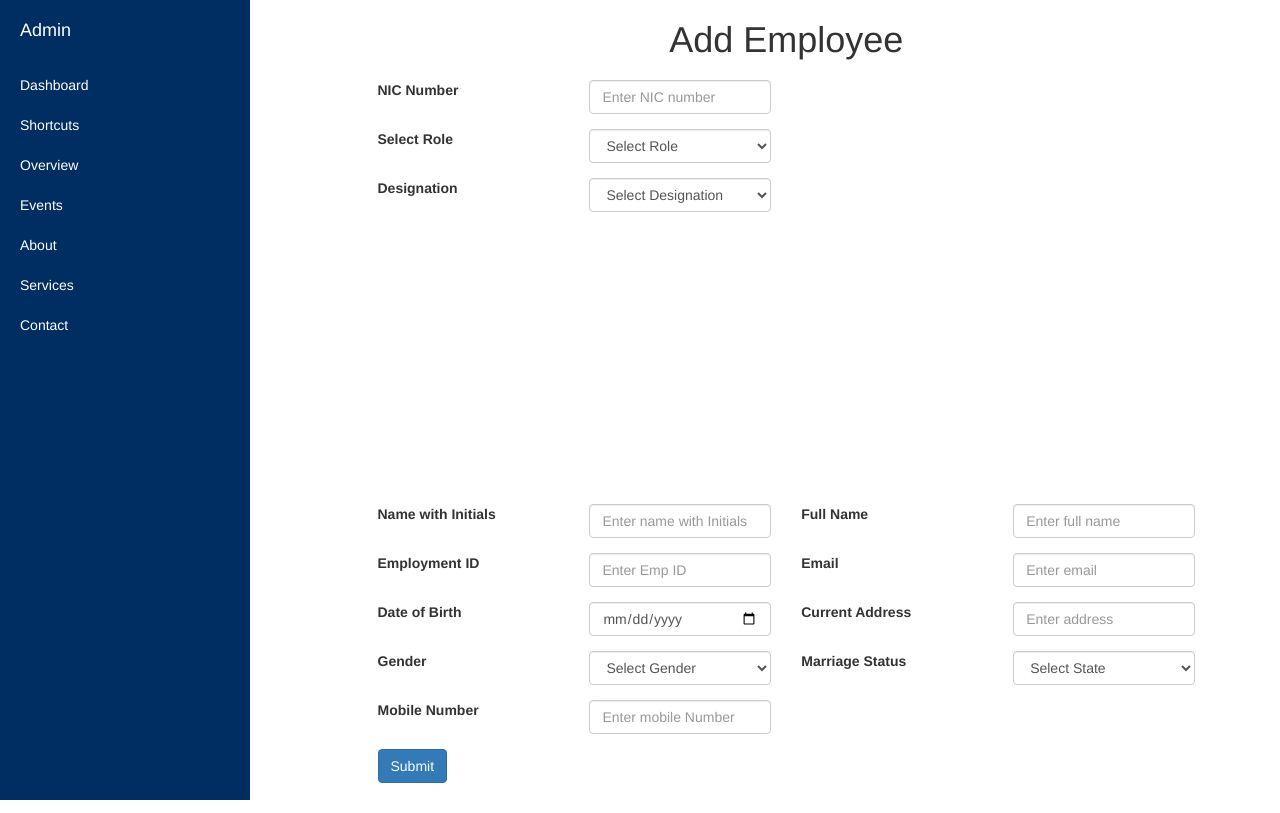
After one commit to dineth454/MOE, a PHP site: page /interfaces/form.php in a window 1280 px wide. The commit adds this page. Run offline with PHP 8.4, Linux system fonts and the light colour scheme.

Commit message:
add new file form

```diff
--- a/addEmployee.php
+++ b/addEmployee.php
@@ -112,10 +112,12 @@
 			</select>
 		</div>
 		<div id = "zonalOfficeHidden">
-			Zonal Office : <select  id="abc" > </select>
+			Zonal Office : <select  id="abc" onchange="loadSchool(this.value)">
+
+			</select>
 		</div>
 		<div id = "schoolHidden">
-			School : <select id="abcd" ></select>
+			School : <select id="abcd"  ></select>
 		</div>
 		<div id = "subjectHidden">
 			Appoinment Subject : <select>
--- a/assets/js/addEmployee.js
+++ b/assets/js/addEmployee.js
@@ -69,6 +69,8 @@
 		}
 
 		function loadSchool(str){
+			//alert('dfdgw');
+			alert(str);
 			if (str=="") {
 				document.getElementById("abcd").innerHTML="";
 				return;
@@ -81,7 +83,7 @@
 			  }
 			  xmlhttp.onreadystatechange=function() {
 				if (xmlhttp.readyState==4 && xmlhttp.status==200) {
-				  document.getElementById("abcd").innerHTML=xmlhttp.responseText;
+				  document.getElementById("abcd").innerHTML = xmlhttp.responseText;
 				}
 			  }
 			  xmlhttp.open("GET","loadSchools.php?q="+str,true);
--- /dev/null
+++ b/interfaces/form.php
@@ -0,0 +1,342 @@
+<!DOCTYPE html>
+<html lang="en">
+
+<head>
+
+    <meta charset="utf-8">
+    <meta http-equiv="X-UA-Compatible" content="IE=edge">
+    <meta name="viewport" content="width=device-width, initial-scale=1">
+    <meta name="description" content="">
+    <meta name="author" content="">
+
+    <title>Home</title>
+
+    <!-- Bootstrap Core CSS -->
+    <link href="../assets/css/bootstrap.min.css" rel="stylesheet">
+
+    <!-- Custom CSS -->
+    <link href="../assets/css/simple-sidebar.css" rel="stylesheet">
+    <link href="../assets/css/smallbox.css" rel="stylesheet">
+
+    <!-- HTML5 Shim and Respond.js IE8 support of HTML5 elements and media queries -->
+    <!-- WARNING: Respond.js doesn't work if you view the page via file:// -->
+    <!--[if lt IE 9]>
+        <script src="https://oss.maxcdn.com/libs/html5shiv/3.7.0/html5shiv.js"></script>
+        <script src="https://oss.maxcdn.com/libs/respond.js/1.4.2/respond.min.js"></script>
+    <![endif]-->
+
+</head>
+
+<body>
+<div class="container">
+  <div class="row">
+    <div class="col-lg-3">
+
+        <div id="sidebar-wrapper">
+            <ul class="sidebar-nav">
+                <li class="sidebar-brand">
+                    <a href="#">
+                        Admin
+                    </a>
+                </li>
+                <li>
+                    <a href="#">Dashboard</a>
+                </li>
+                <li>
+                    <a href="#">Shortcuts</a>
+                </li>
+                <li>
+                    <a href="#">Overview</a>
+                </li>
+                <li>
+                    <a href="#">Events</a>
+                </li>
+                <li>
+                    <a href="#">About</a>
+                </li>
+                <li>
+                    <a href="#">Services</a>
+                </li>
+                <li>
+                    <a href="#">Contact</a>
+                </li>
+            </ul>
+        </div>
+    </div>
+
+
+
+    <div class="col-lg-9">
+
+
+        <?php
+
+            require("../classes/Employee.php");
+            $employee = new Employee();
+
+            if (isset($_POST['submit'])) {
+                $nic = "";
+                $nic = $_POST['nic'];
+                echo $nic;
+
+            }
+
+        ?>
+
+        <div align="center" style="padding-bottom:10px;">
+            <h1>Add Employee</h1>
+        </div>
+
+            <form action="<?php echo htmlspecialchars($_SERVER["PHP_SELF"]); ?>" method = "post" onsubmit ="validationForm();">
+
+                <div class="row">
+                    <div class="form-group col-lg-12 col-md-12 col-sm-12">
+
+                        <div class="row">
+                            <div class="form-group col-lg-12 col-md-12 col-sm-12">
+
+                                <!-- NIC number-->
+                                <label for="firstName" class="control-label col-xs-6 col-sm-3 col-md-3 col-lg-3 required" style="display: inline-block; text-align: left;"> NIC Number </label>
+                                    <div class="col-xs-6 col-sm-3 col-md-3 col-lg-3">
+                                        <input type="text" class="form-control" id="nic" name="nic" placeholder="Enter NIC number"/>
+                                        <!--<label id="errorFirstName" style="font-size:10px"> </label>-->
+                                    </div>
+
+                            </div>
+                        </div>
+                        <div class="row">
+                            <div class="form-group col-lg-12 col-md-12 col-sm-12">
+                                <!-- Select role-->
+                                <label for="selec_trole" class="control-label col-xs-6 col-sm-3 col-md-3 col-lg-3 required" style="display: inline-block; text-align: left;"> Select Role </label>
+                                    <div class="col-xs-6 col-sm-3 col-md-3 col-lg-3">
+                                        <select class="form-control" id="select_role" name="select_role">
+                                            <option value="">Select Role</option>
+											<option value="1">sysAdmin</option>
+											<option value="2">role2</option>
+											<option value="3">role3</option>
+											<option value="4">role5</option>
+											<option value="5">role6</option>
+
+												<?php
+
+                                               /*     $roleTypeResult = $employee->loadRoles();
+                                                    if(mysqli_num_rows($roleTypeResult) > 0 ){
+                                                        while($row = mysqli_fetch_assoc($roleTypeResult)){
+
+                                                            echo $row['roleType'];
+                                                            echo '<br>';
+                                                            echo '<option value="'.$row['roleTypeID'].'" >'.$row['roleType'].'</option>';
+                                                        }
+
+                                                    }
+												*/
+                                                ?>
+
+                                        </select>
+                                        <!--<label id="errorMain" style="font-size:10px;"></label>-->
+                                    </div>
+
+                            </div>
+                        </div>
+                        <div class="row">
+                            <div class="form-group col-lg-12 col-md-12 col-sm-12">
+                                <!-- Designation-->
+                                <label for="designation" class="control-label col-xs-6 col-sm-3 col-md-3 col-lg-3 required" style="display: inline-block; text-align: left;"> Designation </label>
+                                <div class="col-xs-6 col-sm-3 col-md-3 col-lg-3">
+                                    <select class="form-control" id="designation" name = "designation" onchange="selectionForm(this.value)">
+                                        <option value="none">Select Designation</option>
+										<option value="1">ministryOfficer</option>
+										<option value="2">provincial Officer</option>
+										<option value="3">zonal Officer</option>
+										<option value="4">principal</option>
+										<option value="5">teacher</option>
+
+                                            <?php
+                                             /*   //$sqlQuery = "select * from designation";
+
+                                                //$designationResult = $mysqli->query($sqlQuery);
+
+                                                $designationTypeResult = $employee->loadDesignation();
+
+                                                if(mysqli_num_rows($designationTypeResult) > 0 ){
+                                                    while($row = mysqli_fetch_assoc($designationTypeResult)){
+                                                        echo '<br>';
+                                                        echo '<option value="'.$row['designationTypeID'].'" >'.$row['designation'].'</option>';
+                                                        }
+
+                                                }
+												*/
+                                            ?>
+
+
+                                    </select>
+                                            <!--<label id="errorMain" style="font-size:10px;"></label>-->
+                                </div>
+
+                                <!-- Packaging level-->
+
+                                    <div class="form-group col-xs-6 col-sm-3 col-md-3 col-lg-3">
+                                         <!-- hidden forms -->
+
+                                        <div id="provinceHiddenForm" class="form-group">
+                                            <label>province Office : </label>
+                                            <select class="form-control">
+                                                <option value="none">Select ProvinceOffice</option>
+                                            </select>
+                                        </div>
+                                        <div id = "zonalOfficeHidden" class="form-group">
+                                            <label>Zonal Office :</label>
+                                            <select class="form-control">
+                                                <option value="none">Select Zonal Office</option>
+                                            </select>
+                                        </div>
+                                        <div id = "schoolHidden" class="form-group">
+                                            <label>School :</label>
+                                            <select class="form-control">
+                                                <option value="none">Select School</option>
+                                            </select>
+                                        </div>
+
+										<div id = "subjectHidden">
+											Appoinment Subject : <select class="form-control">
+											<option value="none">Select subject</option>
+											</select>
+										</div>
+                                        <!--end hidden forms -->
+                                        <label id="errorPkg" style="font-size: 10px"> </label>
+                                    </div>
+                            </div>
+                        </div>
+
+                        <!--___________________________________________________________-->
+
+                        <div class="row">
+                            <div class="form-group col-lg-12 col-md-12 col-sm-12">
+
+                                <!-- Name with initials-->
+                                <label for="ini_name" class="control-label col-xs-6 col-sm-3 col-md-3 col-lg-3 required" style="display: inline-block; text-align: left;"> Name with Initials </label>
+                                    <div class="col-xs-6 col-sm-3 col-md-3 col-lg-3">
+                                        <input type="text" class="form-control" id="name" name="name" placeholder="Enter name with Initials"/>
+                                        <!--<label id="errorFirstName" style="font-size:10px"> </label>-->
+                                    </div>
+
+                                <!-- Full Name-->
+                                <label for="fullName" class="control-label col-xs-6 col-sm-3 col-md-3 col-lg-3 required" style="display: inline-block; text-align: left;"> Full Name </label>
+                                    <div class="col-xs-6 col-sm-3 col-md-3 col-lg-3">
+                                        <input type="text" class="form-control" id="fname" name="fname" placeholder="Enter full name"/>
+                                        <!--<label id="errorLastName" style="font-size:10px"> </label>-->
+                                    </div>
+                            </div>
+                        </div>
+
+                        <div class="row">
+                            <div class="form-group col-lg-12 col-md-12 col-sm-12">
+
+                                <!-- Employment ID-->
+                                <label for="employ_ID" class="control-label col-xs-6 col-sm-3 col-md-3 col-lg-3 required" style="display: inline-block; text-align: left;"> Employment ID </label>
+                                    <div class="col-xs-6 col-sm-3 col-md-3 col-lg-3">
+                                        <input type="text" class="form-control" id="eId" name="eId" placeholder="Enter Emp ID"/>
+                                        <!--<label id="errorFirstName" style="font-size:10px"> </label>-->
+                                    </div>
+
+                                <!--Email-->
+                                <label for="email" class="control-label col-xs-6 col-sm-3 col-md-3 col-lg-3 required" style="display: inline-block; text-align: left;"> Email </label>
+                                    <div class="col-xs-6 col-sm-3 col-md-3 col-lg-3">
+                                        <input type="email" class="form-control" id="email" name="email" placeholder="Enter email" required/>
+                                        <!--<label id="errorLastName" style="font-size:10px"> </label>-->
+                                    </div>
+                            </div>
+                        </div>
+
+                        <div class="row">
+                            <div class="form-group col-lg-12 col-md-12 col-sm-12">
+
+                                <!-- Date of birth-->
+                                <label for="date_of_birth" class="control-label col-xs-6 col-sm-3 col-md-3 col-lg-3 required" style="display: inline-block; text-align: left;"> Date of Birth </label>
+                                    <div class="col-xs-6 col-sm-3 col-md-3 col-lg-3">
+                                        <input type="date" class="form-control" id="dob" name="dob" placeholder="Enter DOB"/>
+                                        <!--<label id="errorFirstName" style="font-size:10px"> </label>-->
+                                    </div>
+
+                                <!--Email-->
+                                <label for="address" class="control-label col-xs-6 col-sm-3 col-md-3 col-lg-3 required" style="display: inline-block; text-align: left;"> Current Address </label>
+                                    <div class="col-xs-6 col-sm-3 col-md-3 col-lg-3">
+                                        <input type="text" class="form-control" id="address" name="address" placeholder="Enter address" required/>
+                                        <!--<label id="errorLastName" style="font-size:10px"> </label>-->
+                                    </div>
+                            </div>
+                        </div>
+
+                        <div class="row">
+                            <div class="form-group col-lg-12 col-md-12 col-sm-12">
+
+                                <!-- Gender-->
+                                <label for="gender" class="control-label col-xs-6 col-sm-3 col-md-3 col-lg-3 required" style="display: inline-block; text-align: left;"> Gender </label>
+                                    <div class="col-xs-6 col-sm-3 col-md-3 col-lg-3">
+                                       <select class="form-control">
+                                            <option value="">Select Gender</option>
+                                            <option value="2">Male</option>
+                                            <option value="3">Female</option>
+                                        </select>
+                                    </div>
+
+                                <!--Marrige-->
+                                <label for="marriage" class="control-label col-xs-6 col-sm-3 col-md-3 col-lg-3 required" style="display: inline-block; text-align: left;"> Marriage Status </label>
+                                    <div class="col-xs-6 col-sm-3 col-md-3 col-lg-3">
+                                        <select class="form-control">
+                                            <option value="">Select State</option>
+                                            <option value="2">Yes</option>
+                                            <option value="3">No</option>
+                                        </select>
+                                    </div>
+                            </div>
+                        </div>
+
+                        <div class="row">
+                            <div class="form-group col-lg-12 col-md-12 col-sm-12">
+
+                                <!--mobile_numb-->
+                                <label for="mobile_numb" class="control-label col-xs-6 col-sm-3 col-md-3 col-lg-3 required" style="display: inline-block; text-align: left;"> Mobile Number </label>
+                                    <div class="col-xs-6 col-sm-3 col-md-3 col-lg-3">
+                                        <input type="text" class="form-control" id="mobileNm" name="mobileNm" placeholder="Enter mobile Number"/>
+                                        <!--<label id="errorFirstName" style="font-size:10px"> </label>-->
+                                    </div>
+
+                                <!-- Telephone-->
+								<!--
+                                <label for="telephone" class="control-label col-xs-6 col-sm-3 col-md-3 col-lg-3 required" style="display: inline-block; text-align: left;"> Telephone </label>
+                                    <div class="col-xs-6 col-sm-3 col-md-3 col-lg-3">
+                                        <input type="text" class="form-control" id="landNo" name="landNo" placeholder="Enter Telephone Number"/>
+                                        <!--<label id="errorLastName" style="font-size:10px"> </label>
+                                    </div>
+
+								-->
+                            </div>
+                        </div>
+
+                        <div class="row">
+                            <div class="form-group col-lg-12 col-md-12 col-sm-12">
+                                 <div class="col-xs-6 col-sm-3 col-md-3 col-lg-3">
+                                        <button type="submit" name="submit" id="submit" class="btn btn-primary">Submit</button>
+                                    </div>
+
+                            </div>
+                        </div>
+
+                    </div>
+
+                </div>
+
+            </form>
+        </div>
+    </div>
+
+  </div>
+
+
+<script src = "../assets/js/jquery-2.1.4.min.js"></script>
+<script src = "../assets/js/addEmployee.js"></script>
+
+
+
+</body>
--- a/loadSchools.php
+++ b/loadSchools.php
@@ -2,6 +2,8 @@
 // load zonal offices according to Provice Office ID
 
 $q = intval($_GET['q']);
+
+echo $q;
 
 $con = mysqli_connect('localhost','root','1234','moe');
 if (!$con) {
@@ -14,6 +16,7 @@ $sql="select instituteID,schoolName from school where zonalOfficeID = '".$q."'";
 $result = mysqli_query($con,$sql);
 
 echo "<select>";
+echo '<option value="">Select School</option>';
 while($row = mysqli_fetch_array($result)) {
     //print_r($row);
     echo '<option value="'.$row['instituteID'].'" >'.$row['schoolName'].'</option>';
```
Also changed, not shown: loadZonalOffices.php (+4 -4 lines).
